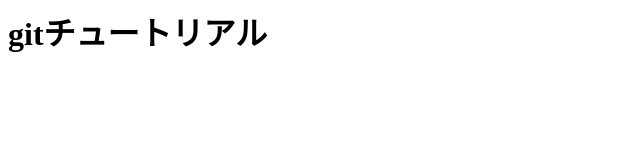
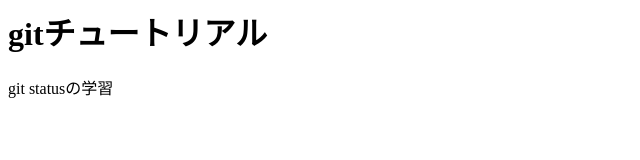
Before and after one commit to StudyAccount2025/git_tutorial, a plain HTML site: page index.html in a window 1280 px wide. Shown: the whole page, without its empty margins (0-640 px from the left). Drawn offline with Linux system fonts and the light colour scheme.

Commit message:
文言変更

```diff
--- a/index.html
+++ b/index.html
@@ -1 +1,2 @@
 <h1>gitチュートリアル</h1>
+<p>git statusの学習</p>
```
